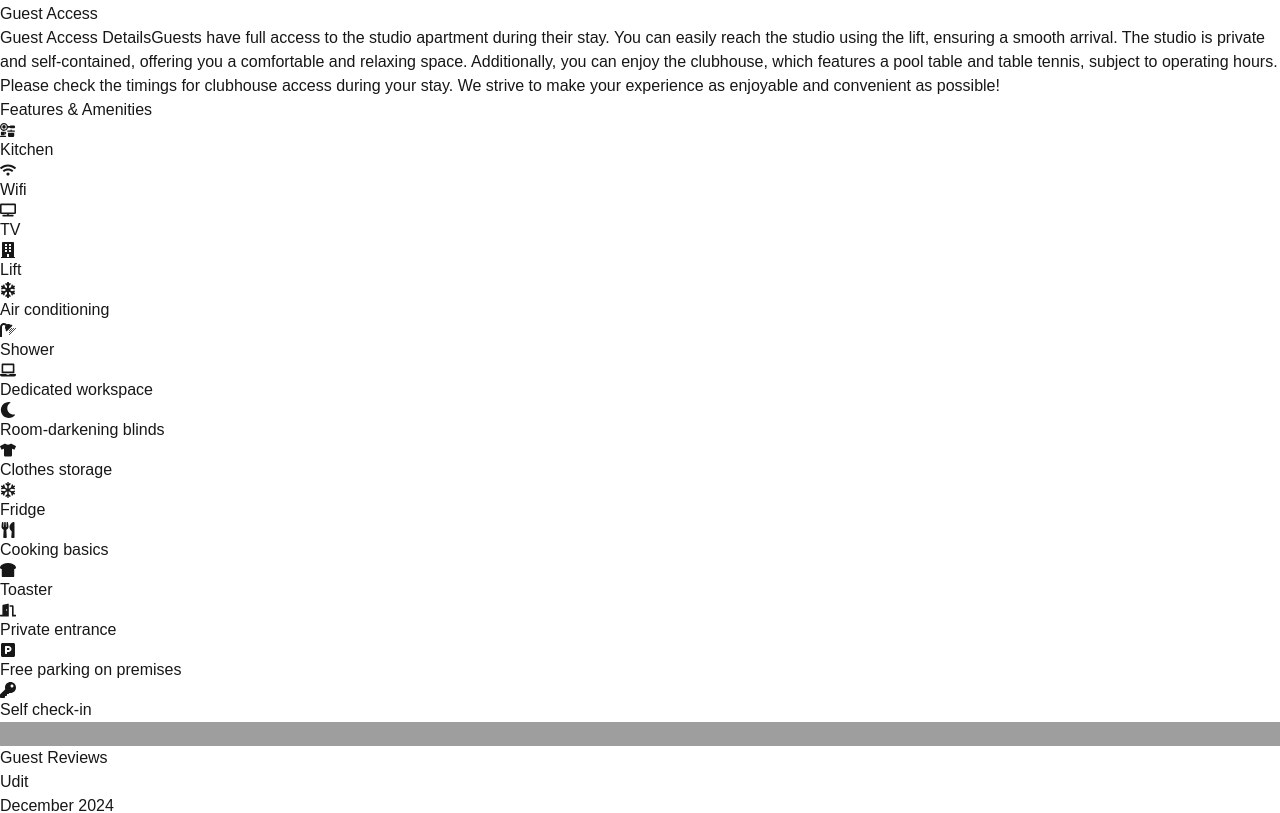
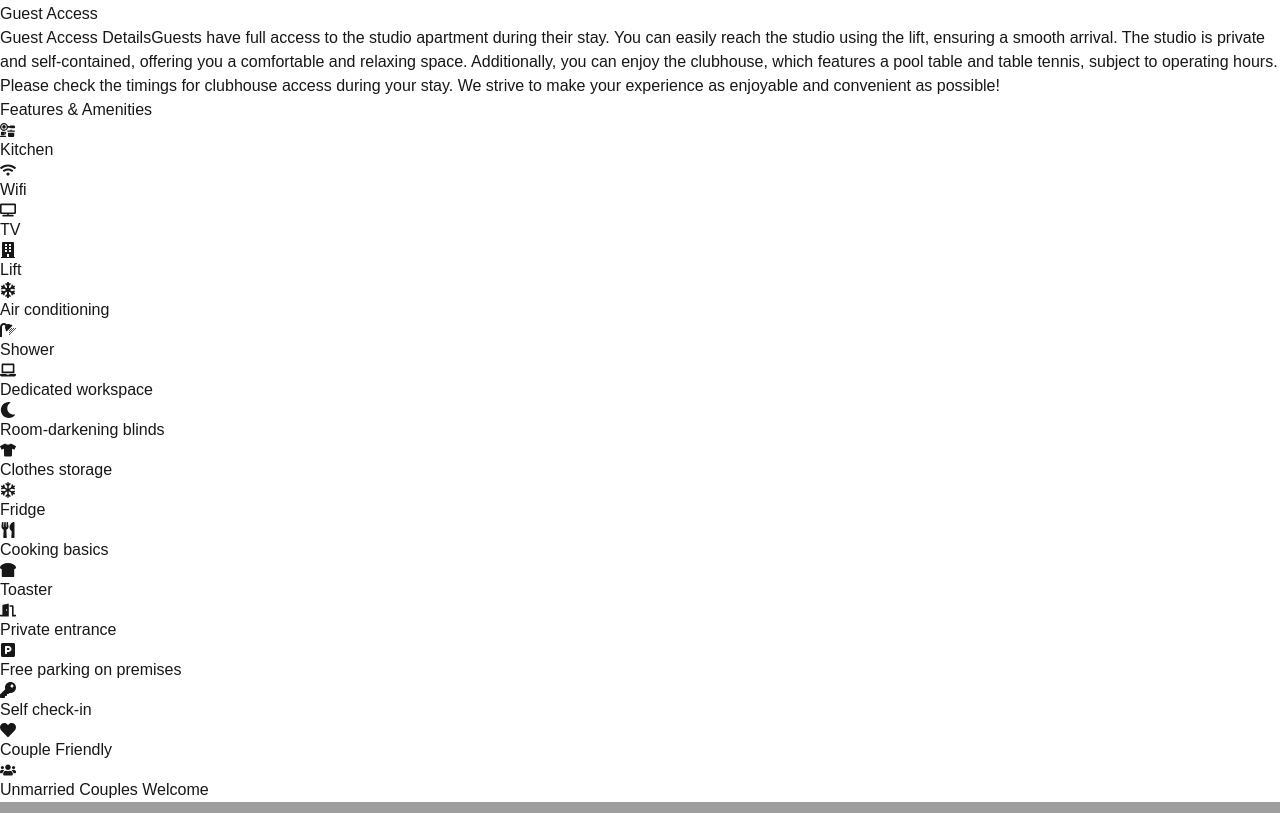
Before and after one commit to up-himanshu/thecitynook-trae, a Next.js app: page / in a window 1280 px wide. Shown: the part 4262-5075 px from the top of the page. Built offline with nearby package versions, Linux system fonts and the light colour scheme; no server answers; grey boxes are pictures that could not be loaded.

Commit message:
separate features

```diff
--- a/src/components/About.tsx
+++ b/src/components/About.tsx
@@ -1,25 +1,6 @@
 'use client';
 
-import { FaWifi, FaTv, FaBuilding, FaSnowflake, FaShower, FaLaptop, FaMoon, FaTshirt, FaRegSnowflake, FaUtensils, FaBreadSlice, FaDoorOpen, FaParking, FaKey } from 'react-icons/fa';
-import { FaKitchenSet } from 'react-icons/fa6';
-
-const features = [
-  { name: 'Kitchen', icon: FaKitchenSet },
-  { name: 'Wifi', icon: FaWifi },
-  { name: 'TV', icon: FaTv },
-  { name: 'Lift', icon: FaBuilding },
-  { name: 'Air conditioning', icon: FaSnowflake },
-  { name: 'Shower', icon: FaShower },
-  { name: 'Dedicated workspace', icon: FaLaptop },
-  { name: 'Room-darkening blinds', icon: FaMoon },
-  { name: 'Clothes storage', icon: FaTshirt },
-  { name: 'Fridge', icon: FaRegSnowflake },
-  { name: 'Cooking basics', icon: FaUtensils },
-  { name: 'Toaster', icon: FaBreadSlice },
-  { name: 'Private entrance', icon: FaDoorOpen },
-  { name: 'Free parking on premises', icon: FaParking },
-  { name: 'Self check-in', icon: FaKey },
-];
+import Features from './Features';
 
 const About = () => {
   return (
@@ -47,18 +28,7 @@ const About = () => {
         </div>
 
         {/* Features Section */}
-        <div>
-          <h3 className="text-xl font-semibold mb-4">Features & Amenities</h3>
-          <div className="grid grid-cols-2 sm:grid-cols-3 gap-4" itemProp="amenityFeature">
-            {features.map((feature, index) => (
-              <div key={index} className="flex items-center space-x-2 p-2 rounded-lg hover:bg-gray-50 transition-colors" itemScope itemType="https://schema.org/LocationFeatureSpecification">
-                <feature.icon className="w-5 h-5 text-gray-600" />
-                <span className="text-gray-700" itemProp="name">{feature.name}</span>
-                <meta itemProp="value" content="true" />
-              </div>
-            ))}
-          </div>
-        </div>
+        <Features />
       </div>
     </section>
   );
--- /dev/null
+++ b/src/components/Features.tsx
@@ -0,0 +1,43 @@
+'use client';
+
+import { FaWifi, FaTv, FaBuilding, FaSnowflake, FaShower, FaLaptop, FaMoon, FaTshirt, FaRegSnowflake, FaUtensils, FaBreadSlice, FaDoorOpen, FaParking, FaKey, FaHeart, FaUsers } from 'react-icons/fa';
+import { FaKitchenSet } from 'react-icons/fa6';
+
+const features = [
+    { name: 'Kitchen', icon: FaKitchenSet },
+    { name: 'Wifi', icon: FaWifi },
+    { name: 'TV', icon: FaTv },
+    { name: 'Lift', icon: FaBuilding },
+    { name: 'Air conditioning', icon: FaSnowflake },
+    { name: 'Shower', icon: FaShower },
+    { name: 'Dedicated workspace', icon: FaLaptop },
+    { name: 'Room-darkening blinds', icon: FaMoon },
+    { name: 'Clothes storage', icon: FaTshirt },
+    { name: 'Fridge', icon: FaRegSnowflake },
+    { name: 'Cooking basics', icon: FaUtensils },
+    { name: 'Toaster', icon: FaBreadSlice },
+    { name: 'Private entrance', icon: FaDoorOpen },
+    { name: 'Free parking on premises', icon: FaParking },
+    { name: 'Self check-in', icon: FaKey },
+    { name: 'Couple Friendly', icon: FaHeart },
+    { name: 'Unmarried Couples Welcome', icon: FaUsers },
+];
+
+const Features = () => {
+    return (
+        <div>
+          <h3 className="text-xl font-semibold mb-4">Features & Amenities</h3>
+          <div className="grid grid-cols-2 sm:grid-cols-3 gap-4" itemProp="amenityFeature">
+            {features.map((feature, index) => (
+              <div key={index} className="flex items-center space-x-2 p-2 rounded-lg hover:bg-gray-50 transition-colors" itemScope itemType="https://schema.org/LocationFeatureSpecification">
+                <feature.icon className="w-5 h-5 text-gray-600" />
+                <span className="text-gray-700" itemProp="name">{feature.name}</span>
+                <meta itemProp="value" content="true" />
+              </div>
+            ))}
+          </div>
+        </div>
+    )
+};
+
+export default Features;
```
